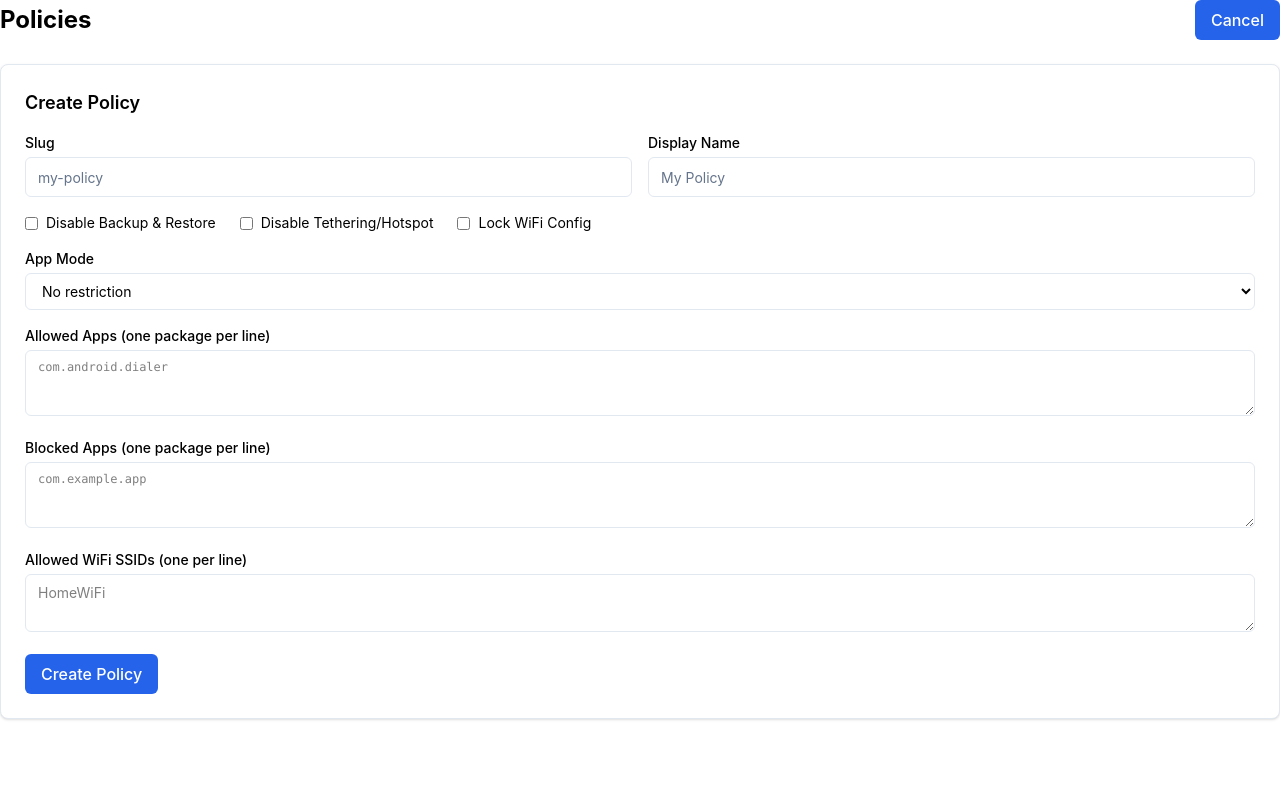
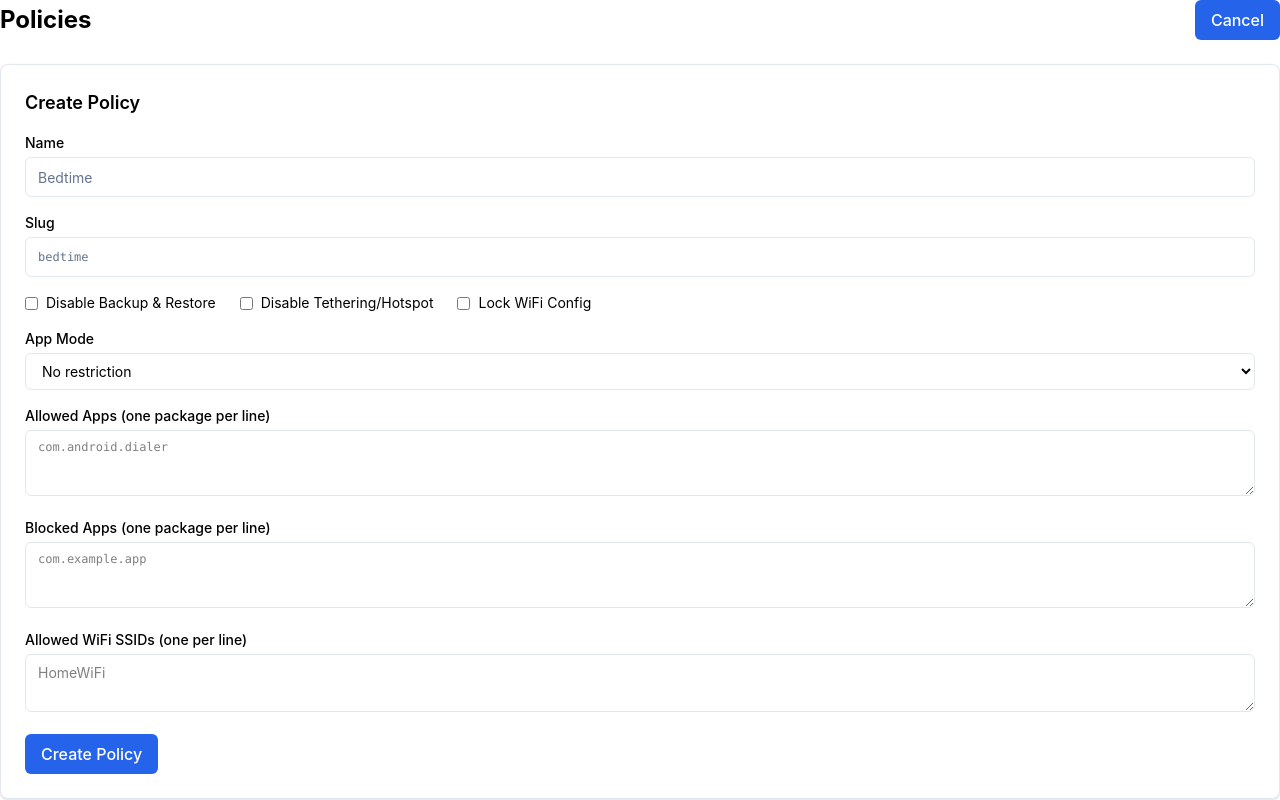
Before and after one commit to alanchrt/slowdm, a SvelteKit app: page /policies in a window 1280 px wide. Both pictures are taken after a click on the button "New Policy". Built offline with nearby package versions, Linux system fonts and the light colour scheme.

Commit message:
Put display name first and auto-generate slug in policy form
Co-Authored-By: Claude Opus 4.6 (1M context) <noreply@anthropic.com>

```diff
--- a/src/routes/policies/+page.svelte
+++ b/src/routes/policies/+page.svelte
@@ -31,15 +31,17 @@
 		<Card>
 			<h2 class="mb-4 text-lg font-semibold">Create Policy</h2>
 			<form method="POST" action="?/create" class="space-y-4">
-				<div class="grid grid-cols-1 gap-4 sm:grid-cols-2">
-					<div>
-						<label for="name" class="mb-1 block text-sm font-medium">Slug</label>
-						<Input type="text" name="name" id="name" placeholder="my-policy" required />
-					</div>
-					<div>
-						<label for="display_name" class="mb-1 block text-sm font-medium">Display Name</label>
-						<Input type="text" name="display_name" id="display_name" placeholder="My Policy" required />
-					</div>
+				<div>
+					<label for="display_name" class="mb-1 block text-sm font-medium">Name</label>
+					<Input type="text" name="display_name" id="display_name" placeholder="Bedtime" required oninput={(e) => {
+						const slug = e.currentTarget.value.toLowerCase().replace(/[^a-z0-9]+/g, '-').replace(/^-|-$/g, '');
+						const slugInput = e.currentTarget.form?.querySelector('[name=name]');
+						if (slugInput) slugInput.value = slug;
+					}} />
+				</div>
+				<div>
+					<label for="name" class="mb-1 block text-sm font-medium">Slug</label>
+					<Input type="text" name="name" id="name" placeholder="bedtime" required class="font-mono text-xs" />
 				</div>
 
 				<div class="flex flex-wrap gap-6">
```
